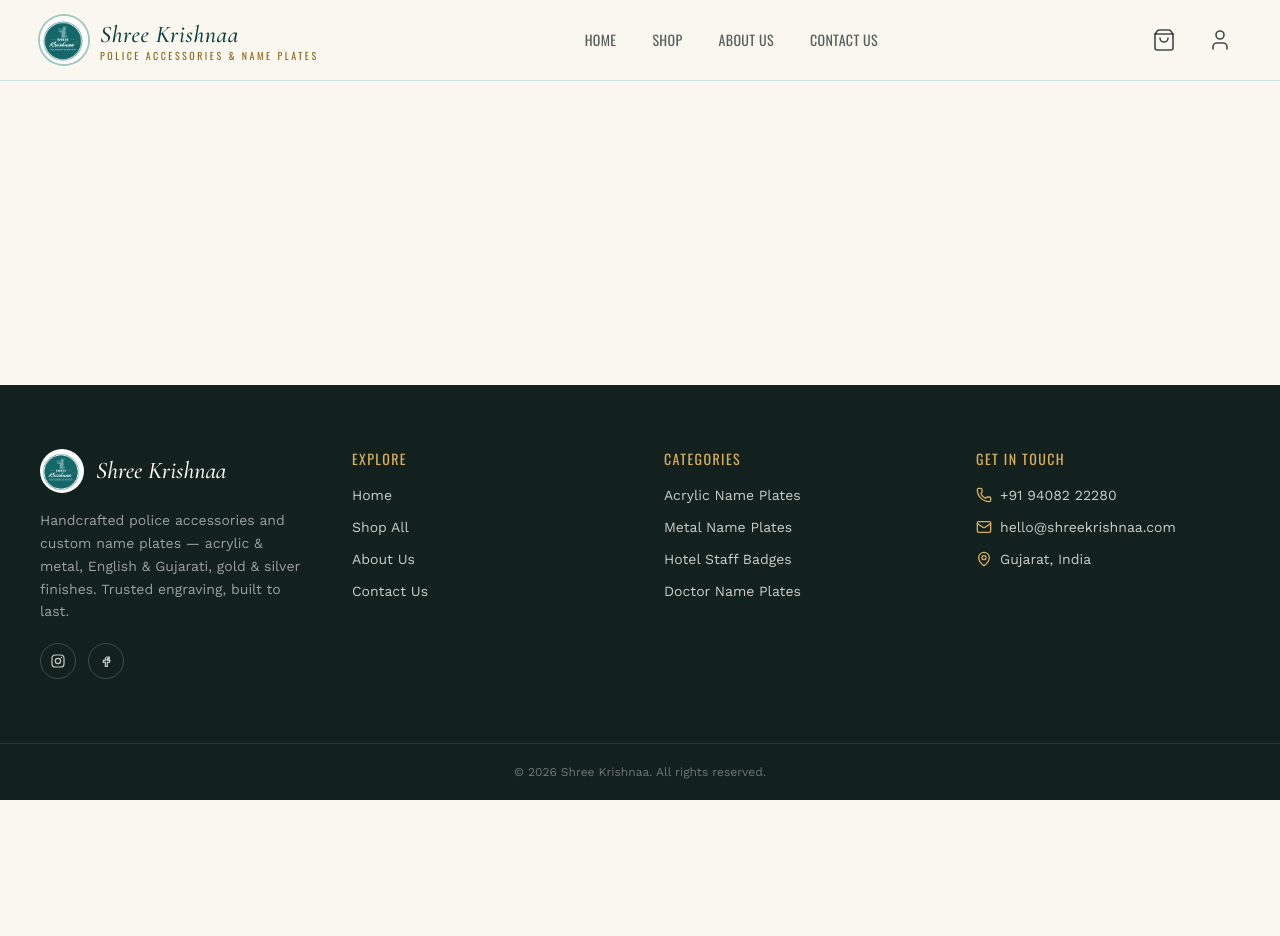
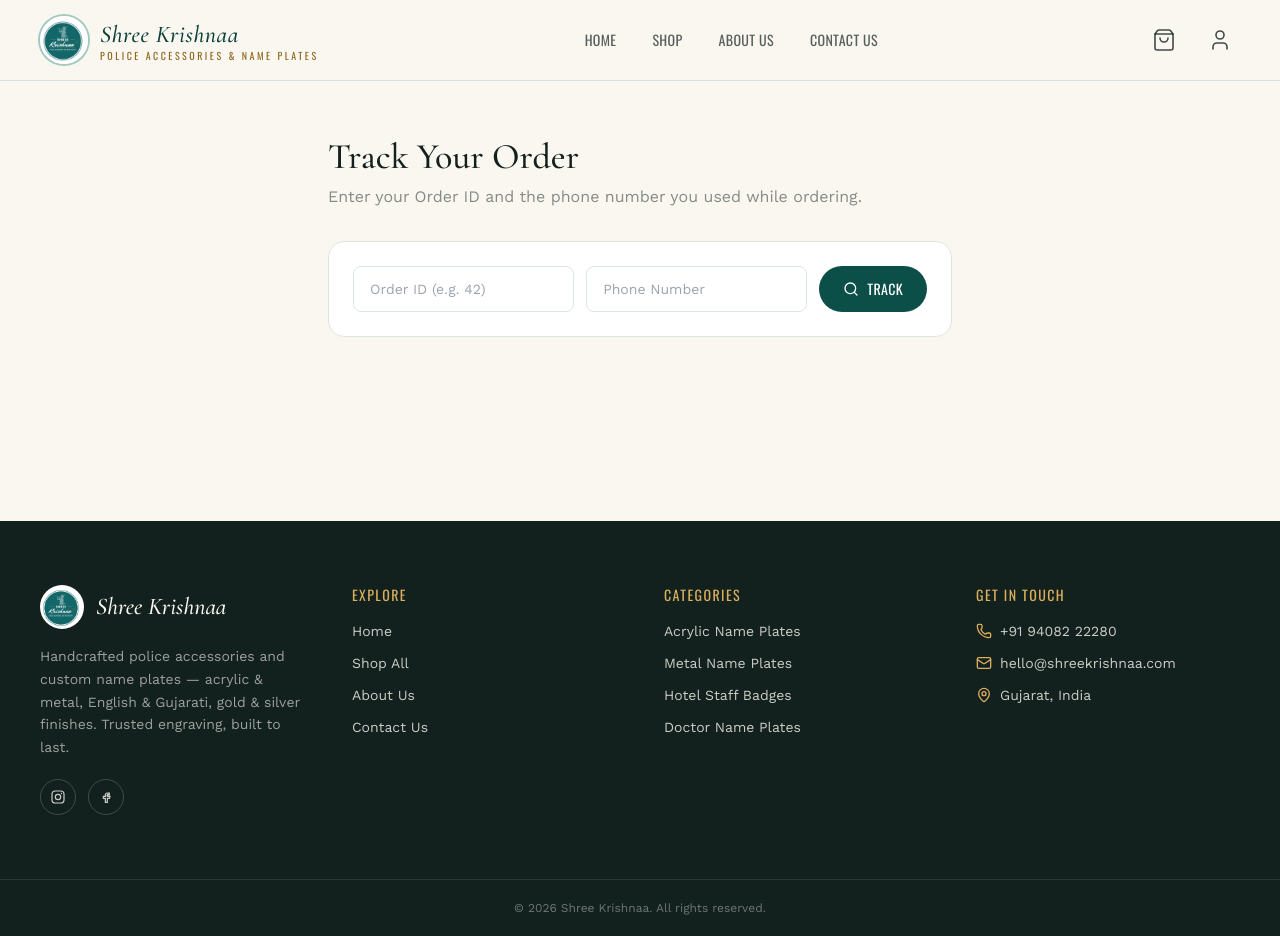
Before and after one commit to krishnatailor2904/ShreeKrishnaa-Store, a React (Vite) app: page /track-order in a window 1280 px wide. Before the commit the page ends 800 px from the top, so only its background shows below. Built offline with nearby package versions, Linux system fonts and the light colour scheme.

Commit message:
login delte

```diff
--- a/src/App.jsx
+++ b/src/App.jsx
@@ -16,6 +16,7 @@
 import Register from "./pages/Register";
 import ForgotPassword from "./pages/ForgotPassword";
 import MyOrders from "./pages/MyOrders";
+import TrackOrder from "./pages/TrackOrder";
 import About from "./pages/About";
 import Contact from "./pages/Contact";
 
@@ -70,6 +71,7 @@
       pathname === "/cart" ||
       pathname === "/checkout" ||
       pathname === "/orders" ||
+      pathname === "/track-order" ||
       pathname === "/login" ||
       pathname === "/register" ||
       pathname === "/forgot-password"
@@ -140,6 +142,7 @@
             <Route path="/cart" element={<Cart />} />
             <Route path="/checkout" element={<Checkout />} />
             <Route path="/orders" element={<ProtectedRoute><MyOrders /></ProtectedRoute>} />
+            <Route path="/track-order" element={<TrackOrder />} />
             <Route path="/login" element={<Login />} />
             <Route path="/register" element={<Register />} />
             <Route path="/forgot-password" element={<ForgotPassword />} />
--- a/src/components/Navbar.jsx
+++ b/src/components/Navbar.jsx
@@ -129,6 +129,12 @@
                       </>
                     ) : (
                       <div className="p-3 flex flex-col gap-2">
+                        <button
+                          onClick={() => { setOpen(false); navigate("/track-order"); }}
+                          className="w-full flex items-center justify-center gap-2 py-2 rounded-lg border border-sage text-ink/70 text-sm font-medium hover:bg-teal-50 transition-colors"
+                        >
+                          <Package className="w-4 h-4" /> Track Order
+                        </button>
                         <Link
                           to="/login"
                           onClick={() => setOpen(false)}
@@ -181,6 +187,7 @@
                 </>
               ) : (
                 <>
+                  <Link to="/track-order" onClick={() => setMenuOpen(false)}>Track Order</Link>
                   <Link to="/login" onClick={() => setMenuOpen(false)}>Login</Link>
                   <Link to="/register" onClick={() => setMenuOpen(false)}>Create Account</Link>
                 </>
--- a/src/pages/Checkout.jsx
+++ b/src/pages/Checkout.jsx
@@ -192,13 +192,38 @@
           <p className="text-ink/60 mb-8 leading-relaxed">
             Order #{order.id} is awaiting verification. Once we confirm your payment,
             {user ? " you'll get a confirmation email and" : " you'll get an SMS update on your phone and"} your order will be shipped shortly.
+            {!user && (
+              <>
+                <br /><br />
+                <span className="text-sm text-ink/50">
+                  Save this — Order ID: <strong>#{order.id}</strong>, Phone: <strong>{form.phone}</strong> — you'll need it to track your order.
+                </span>
+              </>
+            )}
           </p>
-          <button
-            onClick={() => navigate(user ? "/orders" : "/shop")}
-            className="bg-teal-600 hover:bg-teal-700 text-white px-7 py-3 rounded-full font-badge uppercase text-sm tracking-wide transition-colors"
-          >
-            {user ? "View My Orders" : "Continue Shopping"}
-          </button>
+          <div className="flex flex-col sm:flex-row gap-3 justify-center">
+            {user ? (
+              <button
+                onClick={() => navigate("/orders")}
+                className="bg-teal-600 hover:bg-teal-700 text-white px-7 py-3 rounded-full font-badge uppercase text-sm tracking-wide transition-colors"
+              >
+                View My Orders
+              </button>
+            ) : (
+              <button
+                onClick={() => navigate(`/track-order?order_id=${order.id}&phone=${encodeURIComponent(form.phone)}`)}
+                className="bg-teal-600 hover:bg-teal-700 text-white px-7 py-3 rounded-full font-badge uppercase text-sm tracking-wide transition-colors"
+              >
+                Track This Order
+              </button>
+            )}
+            <button
+              onClick={() => navigate("/shop")}
+              className="border border-sage text-ink/70 px-7 py-3 rounded-full font-badge uppercase text-sm tracking-wide hover:bg-teal-50 transition-colors"
+            >
+              Continue Shopping
+            </button>
+          </div>
         </motion.div>
       )}
     </div>
--- /dev/null
+++ b/src/pages/Trackorder.jsx
@@ -0,0 +1,128 @@
+import { useState } from "react";
+import { useSearchParams } from "react-router-dom";
+import { motion } from "framer-motion";
+import { Search, Loader2, PackageSearch } from "lucide-react";
+import toast from "react-hot-toast";
+import api from "../lib/api";
+
+const statusColor = {
+  pending: "bg-yellow-100 text-yellow-700",
+  awaiting_verification: "bg-blue-100 text-blue-700",
+  verified: "bg-teal-100 text-teal-700",
+  rejected: "bg-red-100 text-red-700",
+  confirmed: "bg-teal-100 text-teal-700",
+  shipped: "bg-purple-100 text-purple-700",
+  delivered: "bg-green-100 text-green-700",
+  cancelled: "bg-red-100 text-red-700",
+};
+
+export default function TrackOrder() {
+  const [searchParams] = useSearchParams();
+  const [orderId, setOrderId] = useState(searchParams.get("order_id") || "");
+  const [phone, setPhone] = useState(searchParams.get("phone") || "");
+  const [loading, setLoading] = useState(false);
+  const [order, setOrder] = useState(null);
+  const [searched, setSearched] = useState(false);
+
+  const handleSubmit = async (e) => {
+    e.preventDefault();
+    setLoading(true);
+    setOrder(null);
+    try {
+      const res = await api.post("/orders/track/", { order_id: orderId, phone });
+      setOrder(res.data);
+    } catch (err) {
+      toast.error(err.response?.data?.detail || "Order not found. Check your Order ID and phone number.");
+    } finally {
+      setLoading(false);
+      setSearched(true);
+    }
+  };
+
+  return (
+    <div className="max-w-2xl mx-auto px-6 py-14">
+      <h1 className="font-display text-4xl text-ink mb-2">Track Your Order</h1>
+      <p className="text-ink/50 mb-8">Enter your Order ID and the phone number you used while ordering.</p>
+
+      <form onSubmit={handleSubmit} className="bg-white border border-sage rounded-2xl p-6 flex flex-col sm:flex-row gap-3 mb-8">
+        <input
+          required
+          value={orderId}
+          onChange={(e) => setOrderId(e.target.value)}
+          placeholder="Order ID (e.g. 42)"
+          className="input flex-1"
+        />
+        <input
+          required
+          value={phone}
+          onChange={(e) => setPhone(e.target.value)}
+          placeholder="Phone Number"
+          className="input flex-1"
+        />
+        <button
+          type="submit"
+          disabled={loading}
+          className="bg-teal-600 hover:bg-teal-700 disabled:opacity-60 text-white px-6 py-3 rounded-full font-badge uppercase tracking-wide text-sm transition-colors flex items-center justify-center gap-2"
+        >
+          {loading ? <Loader2 className="w-4 h-4 animate-spin" /> : <Search className="w-4 h-4" />}
+          Track
+        </button>
+      </form>
+
+      {order && (
+        <motion.div
+          initial={{ opacity: 0, y: 10 }}
+          animate={{ opacity: 1, y: 0 }}
+          className="bg-white border border-sage rounded-2xl p-6"
+        >
+          <div className="flex flex-wrap items-center justify-between gap-3 mb-4">
+            <div>
+              <p className="font-display text-xl text-ink">Order #{order.id}</p>
+              <p className="text-xs text-ink/40">{new Date(order.created_at).toLocaleString()}</p>
+            </div>
+            <div className="flex gap-2">
+              <span className={`px-3 py-1 rounded-full text-xs font-medium ${statusColor[order.payment_status]}`}>
+                {order.payment_status.replace(/_/g, " ")}
+              </span>
+              <span className={`px-3 py-1 rounded-full text-xs font-medium ${statusColor[order.order_status]}`}>
+                {order.order_status}
+              </span>
+            </div>
+          </div>
+
+          <div className="text-sm text-ink/60 mb-4">
+            Deliver to: {order.address_line}, {order.city}, {order.state} - {order.pincode}
+          </div>
+
+          <div className="space-y-2 mb-4">
+            {order.items.map((item) => (
+              <div key={item.id} className="flex justify-between text-sm text-ink/70">
+                <div>
+                  <span>{item.product_name} × {item.quantity}</span>
+                  {item.custom_name && (
+                    <p className="text-xs text-teal-600 mt-0.5">
+                      Engraved: "{item.custom_name}"{item.custom_subtitle ? ` / "${item.custom_subtitle}"` : ""}
+                    </p>
+                  )}
+                </div>
+                <span>₹{(item.price * item.quantity).toFixed(2)}</span>
+              </div>
+            ))}
+          </div>
+
+          <div className="flex justify-between font-semibold text-ink pt-3 border-t border-sage">
+            <span>Total</span>
+            <span>₹{order.total_amount}</span>
+          </div>
+        </motion.div>
+      )}
+
+      {!order && searched && !loading && (
+        <div className="text-center py-16">
+          <PackageSearch className="w-12 h-12 text-sage mx-auto mb-4" strokeWidth={1.2} />
+          <p className="text-ink/50">No order found. Double-check the Order ID and phone number.</p>
+        </div>
+      )}
+    </div>
+  );
+}
```
